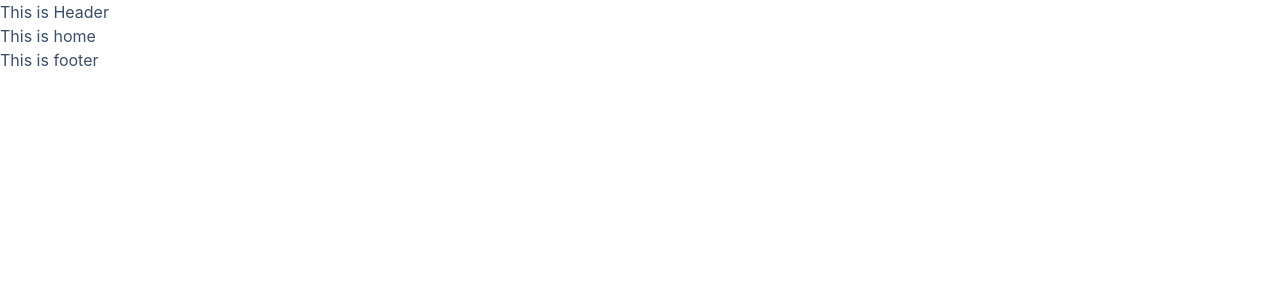
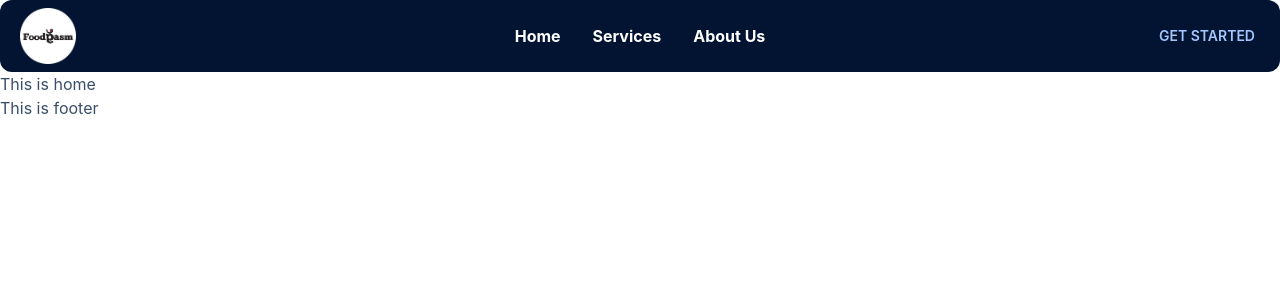
Before and after one commit to dipta3/foodgasm, a React (Create React App) app: page / in a window 1280 px wide. Shown: the top 300 px of the page. Built offline with nearby package versions, Linux system fonts and the light colour scheme.

Commit message:
header setup

```diff
--- a/src/pages/Shared/Header/Header.js
+++ b/src/pages/Shared/Header/Header.js
@@ -1,9 +1,35 @@
 import React from 'react';
+import { Link } from 'react-router-dom';
+import logo from '../../../assets/logo.png'
 
 const Header = () => {
+    const menuItems = <>
+        <li className='font-bold'><Link to='/'>Home</Link></li>
+        <li className='font-bold'><Link to='/'>Services</Link></li>
+        <li className='font-bold'><Link to='/'>About Us</Link></li>
+    </>
     return (
-        <div>
-            <h2>This is Header</h2>
+        <div className="navbar bg-neutral text-white rounded-xl">
+            <div className="navbar-start">
+                <div className="dropdown">
+                    <label tabIndex={0} className="btn btn-ghost lg:hidden">
+                        <svg xmlns="http://www.w3.org/2000/svg" className="h-5 w-5" fill="none" viewBox="0 0 24 24" stroke="currentColor"><path strokeLinecap="round" strokeLinejoin="round" strokeWidth="2" d="M4 6h16M4 12h8m-8 6h16" /></svg>
+                    </label>
+                    <ul tabIndex={0} className="menu menu-compact dropdown-content mt-3 p-2 shadow bg-base-100 rounded-box w-52">
+                        {menuItems}
+
+                    </ul>
+                </div>
+                <img src={logo} className='px-3' width='80' alt="" />
+            </div>
+            <div className="navbar-center hidden lg:flex">
+                <ul className="menu menu-horizontal px-1">
+                    {menuItems}
+                </ul>
+            </div>
+            <div className="navbar-end">
+                <a className="btn">Get started</a>
+            </div>
         </div>
     );
 };
```
Also changed, not shown: src/assets/logo.png (added).
